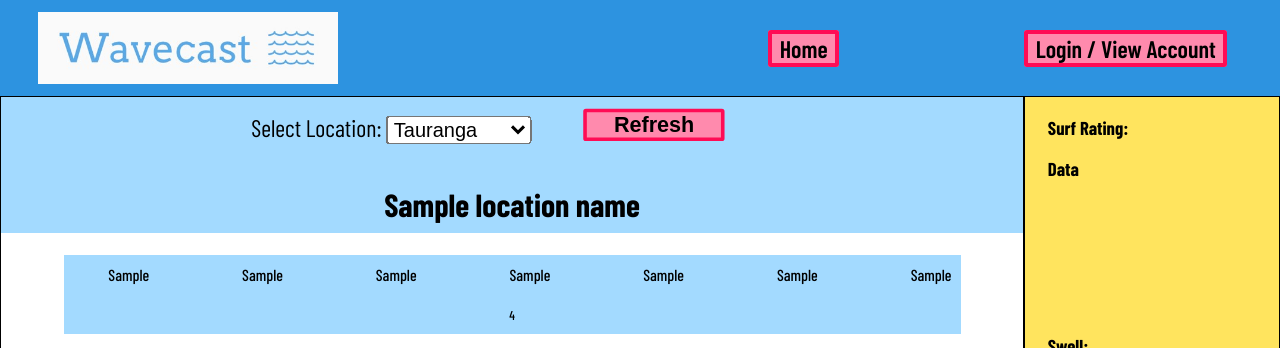
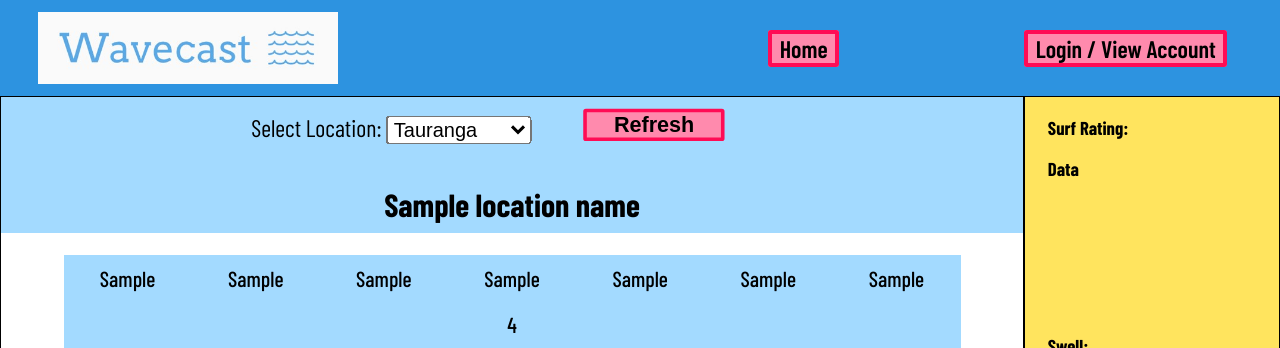
Before and after one commit to MurphMac/Surf-Forecast---Flask-Web-App, a Flask app: template templates/home.html in a window 1280 px wide. Shown: the top 348 px of the page. Run offline with Flask 3, Linux system fonts and the light colour scheme; data comes from the database, SQL or seed files in the repository; both versions use the stored data as it was after the commit; the template is opened without the code that fills it: most values are stand-ins (such as "Sample title", 1, 10 or a date in 2020); some web fonts are replaced.

Commit message:
Fixed CSS for .data

```diff
--- a/static/css/style.css
+++ b/static/css/style.css
@@ -189,24 +189,15 @@ iframe {
     text-align: center;
     padding: 1% 0;
     margin: 0 auto;
-    display: inline-block;
+    display: flex;
     list-style-type: none;
     width: calc(100% - 125px);
     font-weight: 500;
     background-color: #a3daff;
     white-space: nowrap;
+    justify-content: space-around;
 }
 
 .data > ul > li {
-    display: inline-block;
+    font-size: 1.7vw;
 }
-
-.days > li {
-    margin: 0 5%;
-}
-
-.ratings > li {
-    margin: 0 1.4%;
-    font-size: 1vw;
-
-}
```
Also changed, not shown: database.db.
